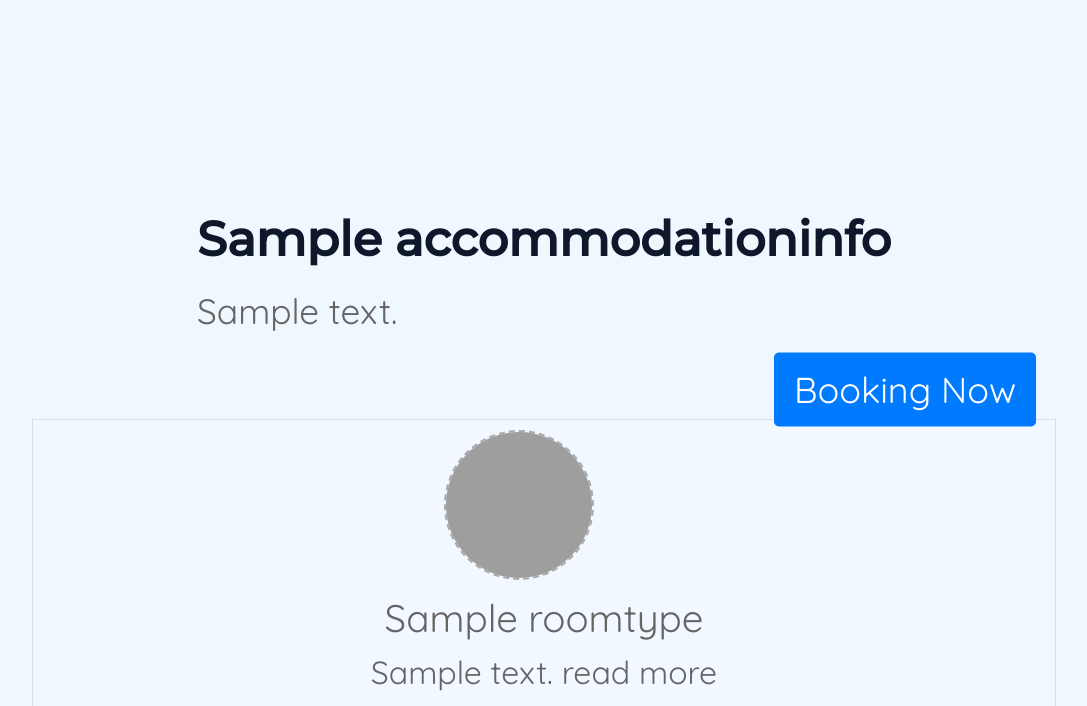
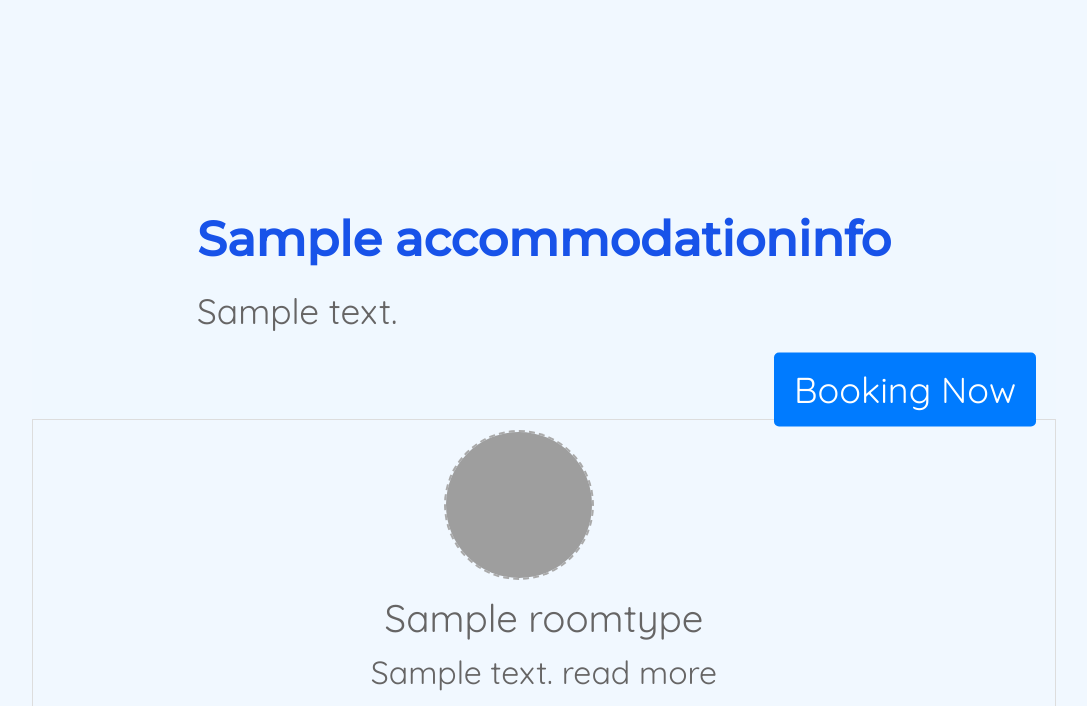
Before and after one commit to thanethereal/labvn, a Flask app: page /accommodations in a window 1280 px wide. Shown: the part 339-1045 px from the top of the page, without its empty margins (96-1183 px from the left). Run offline with Flask 3, Linux system fonts and the light colour scheme; tables that the repository leaves empty hold one stand-in row (values such as "Sample post"); some libraries are stand-ins or nearby versions; grey boxes are pictures that could not be loaded.

Commit message:
push code

```diff
--- a/web/templates/accommodations.html
+++ b/web/templates/accommodations.html
@@ -94,7 +94,7 @@
     </div>
     <div class="accommodation-info">
         <div>
-            <h1 style="font-size: 1.5rem;">{{ info.title }}</h1>
+            <h1 style="font-size: 1.5rem;  color: #1853e9;">{{ info.title }}</h1>
             <p style="font-size: 1.1rem;">{{ info.description }}</p>
         </div>
     </div>
```
